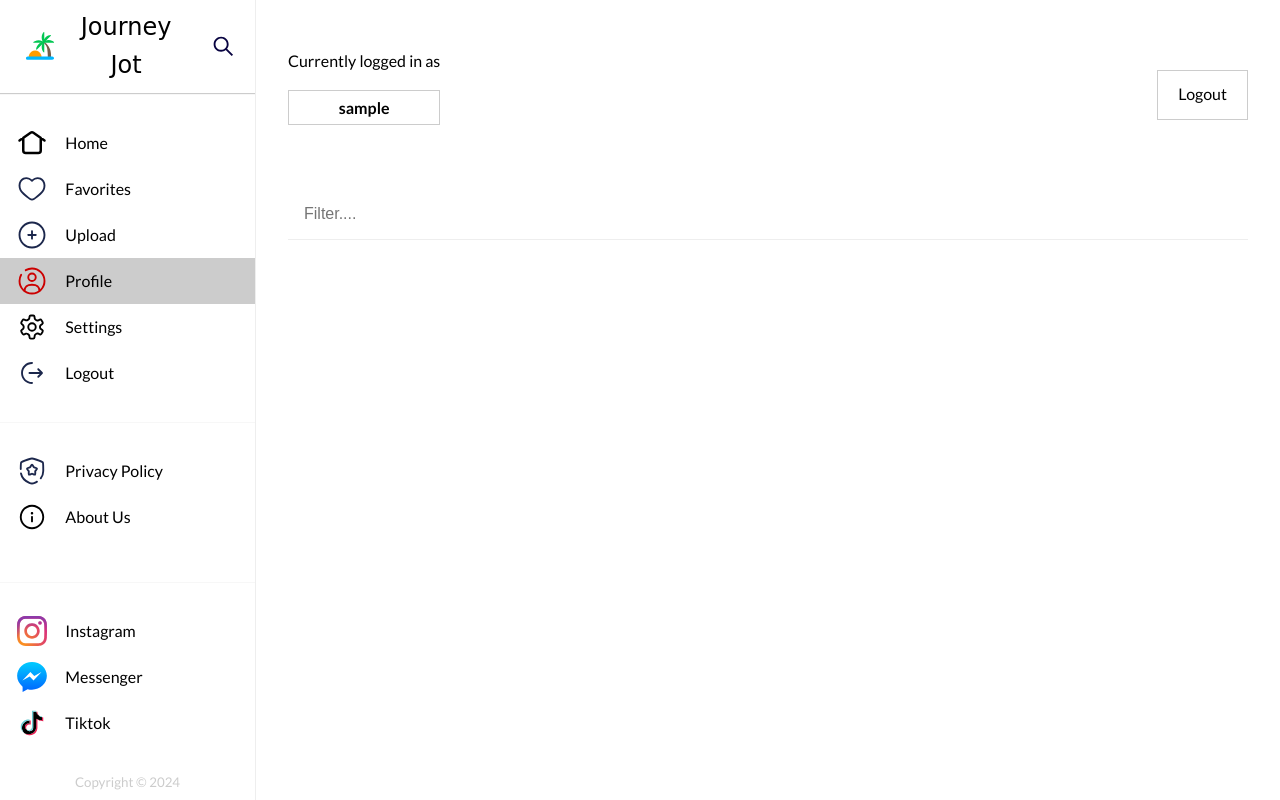
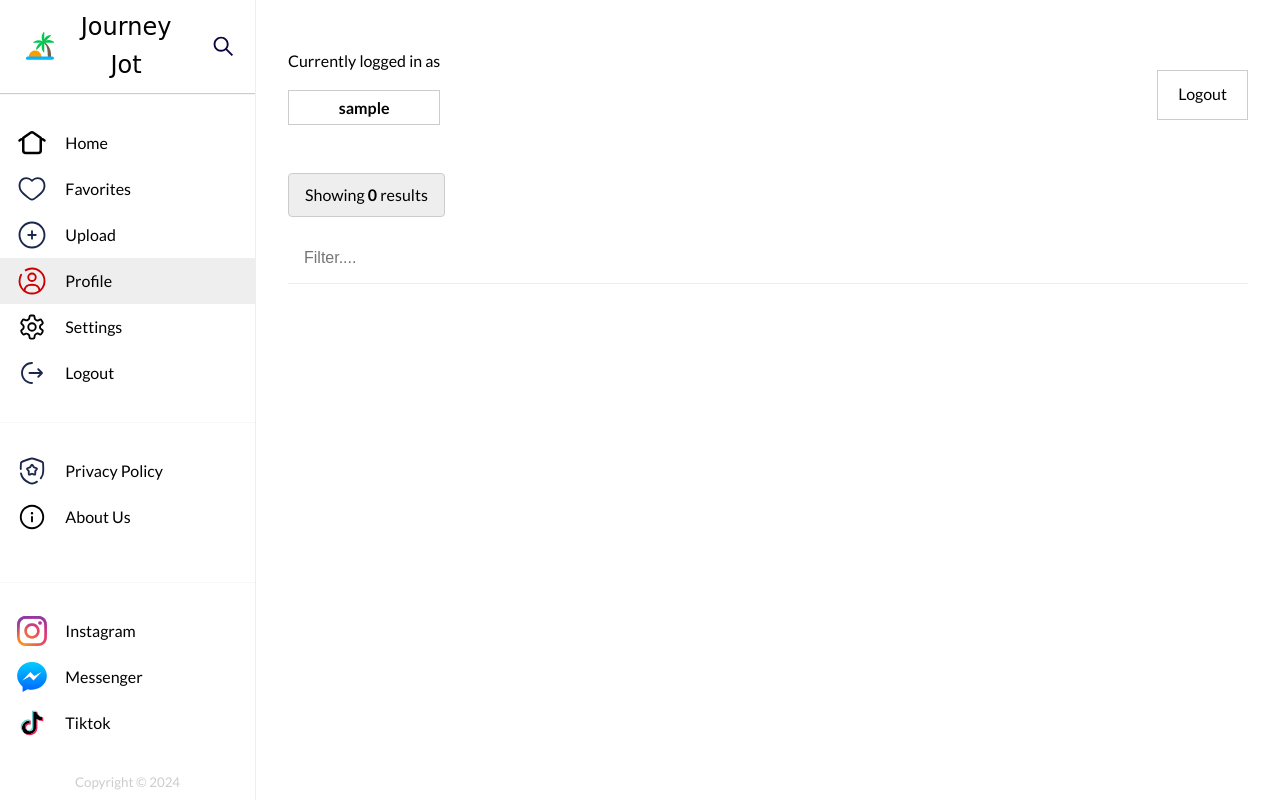
Before and after one commit to excitedcrayon/journeyjot, a Django app: page /profile in a window 1280 px wide. Run offline with Django 5.2, Linux system fonts and the light colour scheme; the visitor is signed in with stand-in values (Sample User, id 1); data that the repository does not hold is empty; some web fonts are replaced.

Commit message:
added results count in profile page

```diff
--- a/website/static/css/content.css
+++ b/website/static/css/content.css
@@ -64,6 +64,12 @@
 }
 .profile_top {
     padding: var(--max-space) 0;
+}
+.profile_uploaded_results_count span {
+    border: 1px solid var(--color-dark-grey);
+    padding: calc(var(--min-space) * 2) var(--max-space);
+    border-radius: var( --min-space);
+    background: var(--color-light-grey);
 }
 .profile_data_search_filter{
     margin: var(--max-space) 0;
--- a/website/static/css/header.css
+++ b/website/static/css/header.css
@@ -97,7 +97,7 @@ header ul li:hover{
     background: var(--bg-light-grey);
 }
 header ul li.active_link{
-    background: var(--color-dark-grey);
+    background: var(--color-light-grey);
 }
 header ul li.active_link svg circle,
 header ul li.active_link svg path {
--- a/website/static/js/script.js
+++ b/website/static/js/script.js
@@ -85,10 +85,12 @@ const validateUploadForm = () => {
 
 const profileApiData = () => {
 
+    const profileUploadedResultsCount = document.querySelector('.profile_uploaded_results_count');
     const profileUploadedData =  document.querySelector('.profile_uploaded_data');
     const userId = getGlobalUserId();
 
     let postPKMap = new Map();
+    let totalNumberOfPosts = [];
     let profileDataRow = undefined;
 
     if ( profileUploadedData != undefined ) {
@@ -98,8 +100,6 @@ const profileApiData = () => {
         fetch(`${Constants.URL}/api-profile`)
         .then(res => res.json())
         .then(data => {
-
-            console.log(data);
 
             setTimeout(() => {
 
@@ -111,6 +111,8 @@ const profileApiData = () => {
 
                     // title and description of posts
                     if ( model.includes('post') ){
+
+                        totalNumberOfPosts.push(data[i]);
 
                         postPKMap.set(data[i]['pk'], data[i]['pk']);
 
@@ -164,6 +166,11 @@ const profileApiData = () => {
                     }
 
                 }
+
+                profileUploadedResultsCount.innerHTML = `
+                    <span>Showing <strong>${totalNumberOfPosts.length}</strong> results</span>
+                `;
+
             }, Constants.INTERVAL);
         })
         .catch(err => console.log(err));
--- a/website/templates/base/template.html
+++ b/website/templates/base/template.html
@@ -79,7 +79,7 @@
                                     </a>
                                 </li>
                                 <li>
-                                    <a class="menu_link" href="/profile/upload" title="Upload">
+                                    <a class="menu_link" href="{% url 'upload' %}" title="Upload">
                                         <svg width="800px" height="800px" viewBox="0 0 24 24" fill="none" xmlns="http://www.w3.org/2000/svg">
                                             <path d="M12.75 9C12.75 8.58579 12.4142 8.25 12 8.25C11.5858 8.25 11.25 8.58579 11.25 9L11.25 11.25H9C8.58579 11.25 8.25 11.5858 8.25 12C8.25 12.4142 8.58579 12.75 9 12.75H11.25V15C11.25 15.4142 11.5858 15.75 12 15.75C12.4142 15.75 12.75 15.4142 12.75 15L12.75 12.75H15C15.4142 12.75 15.75 12.4142 15.75 12C15.75 11.5858 15.4142 11.25 15 11.25H12.75V9Z" fill="#1C274C"/>
                                             <path fill-rule="evenodd" clip-rule="evenodd" d="M12 1.25C6.06294 1.25 1.25 6.06294 1.25 12C1.25 17.9371 6.06294 22.75 12 22.75C17.9371 22.75 22.75 17.9371 22.75 12C22.75 6.06294 17.9371 1.25 12 1.25ZM2.75 12C2.75 6.89137 6.89137 2.75 12 2.75C17.1086 2.75 21.25 6.89137 21.25 12C21.25 17.1086 17.1086 21.25 12 21.25C6.89137 21.25 2.75 17.1086 2.75 12Z" fill="#1C274C"/>
--- a/website/templates/pages/profile.html
+++ b/website/templates/pages/profile.html
@@ -12,6 +12,7 @@
                 </div>
             {% endif %}
         </section>
+        <div class="profile_uploaded_results_count"></div>
         <div class="profile_bottom">
             <div class="profile_data_search_filter">
                 <input type="text" name="profileSearchFilter" placeholder="Filter....">
--- a/website/urls.py
+++ b/website/urls.py
@@ -10,9 +10,9 @@ urlpatterns = [
 
     path('logout', views.logout, name="logout"),
 
+    path('upload', views.upload, name="upload"),
+
     path('profile', views.profile, name="profile"),
-
-    path('profile/upload', views.profile_upload, name="upload"),
 
     path('profile/edit-post/<int:id>', views.profile_edit_post, name="edit-post"),
 
--- a/website/views.py
+++ b/website/views.py
@@ -64,14 +64,9 @@ def logout(request):
 
     return redirect('/')
 
-# profile page
-@login_required(login_url='login')
-def profile(request):
-    return render(request, 'pages/profile.html')
-
 # upload functionality
 @login_required(login_url='login')
-def profile_upload(request):
+def upload(request):
 
     if request.method == "POST":
 
@@ -128,6 +123,11 @@ def profile_upload(request):
 
     return render(request, 'pages/upload.html')
 
+# profile page
+@login_required(login_url='login')
+def profile(request):
+    return render(request, 'pages/profile.html')
+
 # profile edit post page
 @login_required(login_url='login')
 def profile_edit_post(request, id):
```
